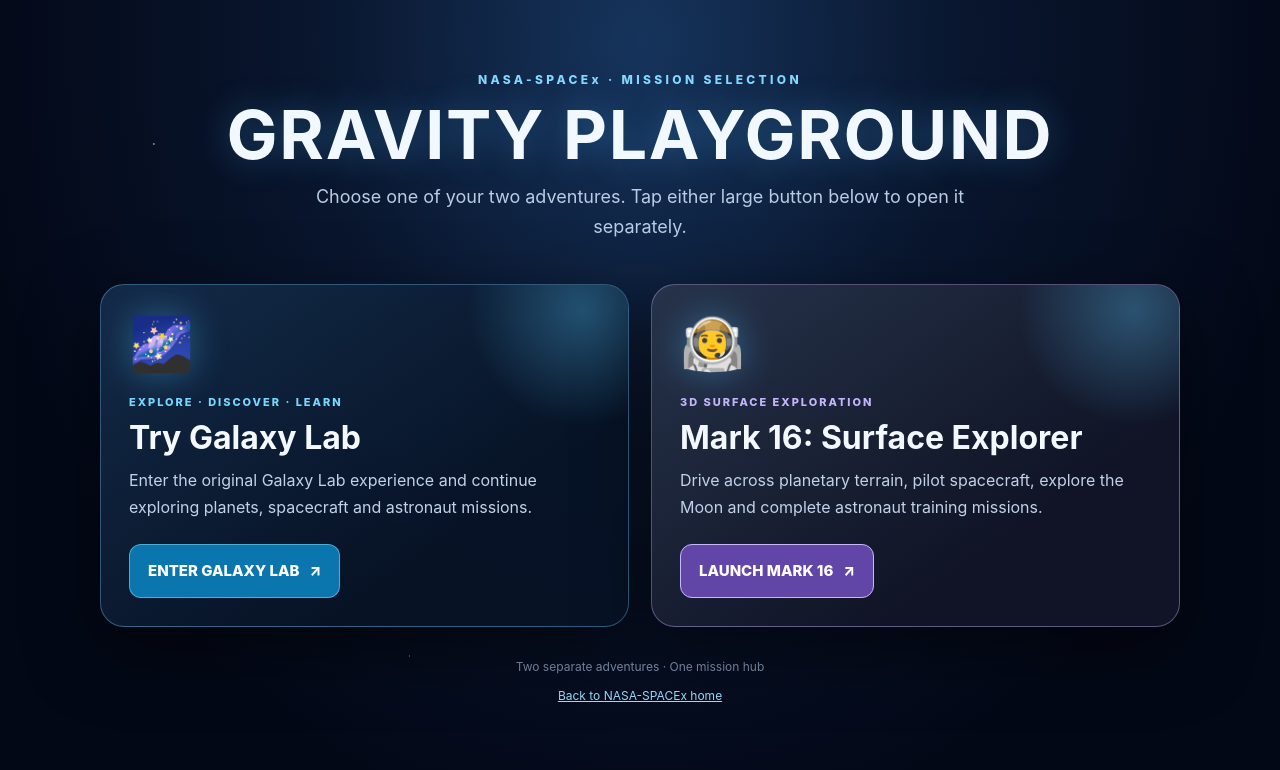
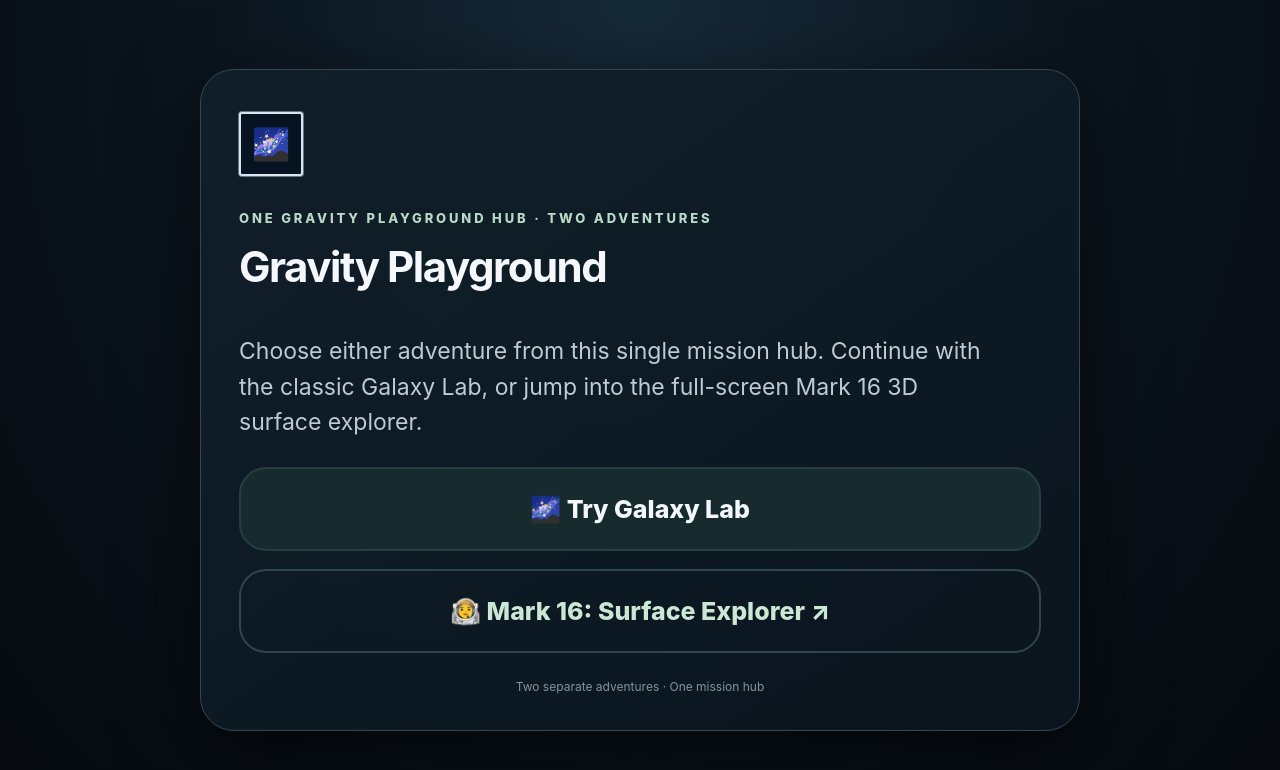
Before and after one commit to hrashal-gondedahalli/NASA-SPACEx, a website: page gravity-playground/index.html in a window 1280 px wide. Drawn offline with Linux system fonts and the light colour scheme.

Commit message:
Match Gravity Playground hub to Space Voyage reference

```diff
--- a/gravity-playground/index.html
+++ b/gravity-playground/index.html
@@ -1,34 +1,41 @@
 <!doctype html>
-<html lang="en"><head><meta charset="utf-8"><meta name="viewport" content="width=device-width,initial-scale=1"><meta name="theme-color" content="#050b18"><title>Gravity Playground · Mission Hub</title>
+<html lang="en">
+<head>
+<meta charset="utf-8">
+<meta name="viewport" content="width=device-width,initial-scale=1">
+<meta name="theme-color" content="#0b1720">
+<title>Gravity Playground · Mission Hub</title>
 <style>
-*{box-sizing:border-box}html,body{margin:0;min-height:100%;font-family:Inter,system-ui,-apple-system,Segoe UI,sans-serif;color:#f4f8ff;background:#030817}
-body{min-height:100vh;overflow-x:hidden;background:radial-gradient(ellipse at 50% 5%,#16345c 0,#09162e 36%,#030817 75%)}
-.stars{position:fixed;inset:0;pointer-events:none;background-image:radial-gradient(2px 2px at 12% 18%,#fff9 45%,transparent 60%),radial-gradient(1px 1px at 75% 25%,#dff6ffb8 45%,transparent 60%),radial-gradient(2px 2px at 88% 72%,#fff8 45%,transparent 60%),radial-gradient(1px 1px at 32% 82%,#dff6ffb8 45%,transparent 60%),radial-gradient(1px 1px at 54% 48%,#fff9 45%,transparent 60%);opacity:.8}
-main{position:relative;width:min(1080px,92vw);margin:auto;padding:clamp(42px,9vh,90px) 0 50px}
-.eyebrow{text-align:center;color:#83d9ff;font-size:12px;letter-spacing:.28em;font-weight:800}
-h1{text-align:center;font-size:clamp(36px,7vw,68px);line-height:1.05;margin:12px 0;color:#f2f8ff;letter-spacing:.025em;text-shadow:0 0 35px #51b9ff55}
-.sub{text-align:center;color:#b9cce5;font-size:clamp(14px,2vw,18px);margin:0 auto 42px;max-width:650px}
-.grid{display:grid;grid-template-columns:repeat(2,minmax(0,1fr));gap:22px;width:100%}
-.card{position:relative;cursor:pointer;display:flex;flex-direction:column;min-height:320px;padding:28px;border:1px solid #6cb9e66b;border-radius:24px;text-decoration:none;color:inherit;overflow:hidden;background:linear-gradient(145deg,#142d4beF,#071326f2 70%);box-shadow:0 22px 70px #0008;transition:transform .2s,border-color .2s,box-shadow .2s}
-.card:hover,.card:focus-visible{transform:translateY(-5px);border-color:#9ce7ff;box-shadow:0 26px 80px #007ecb35;outline:none}
-.card:before{content:"";position:absolute;width:240px;height:240px;border-radius:50%;right:-75px;top:-95px;background:radial-gradient(circle,#59c8ff50,transparent 68%)}
-.icon{font-size:52px;line-height:1.2;margin-bottom:20px;filter:drop-shadow(0 0 18px #50bfff66)}
-.tag{color:#77d9ff;font-size:11px;letter-spacing:.18em;font-weight:800;text-transform:uppercase}
-h2{font-size:clamp(23px,3vw,32px);margin:9px 0 10px}
-p{color:#c1d2e8;line-height:1.65;margin:0 0 24px}
-.open{margin-top:auto;min-height:54px;justify-content:center;font-size:15px;display:inline-flex;align-items:center;gap:10px;width:max-content;border:1px solid #70c9f0a6;background:#0b75ae;color:#fff;border-radius:12px;padding:13px 18px;font-weight:800}
-.card:nth-child(2){background:linear-gradient(145deg,#26334a,#101426 70%);border-color:#b9a4e26b}
-.card:nth-child(2) .tag{color:#c4b5fd}.card:nth-child(2) .open{background:#6246a7;border-color:#c7b7ff}
-footer{text-align:center;color:#8296b3;font-size:12px;margin-top:32px}
-@media(max-width:700px){main{padding-top:42px}.grid{grid-template-columns:1fr}.card{min-height:260px;padding:23px}.sub{margin-bottom:28px}}
-</style></head><body><div class="stars"></div><main>
-<div class="eyebrow">NASA-SPACEx · MISSION SELECTION</div><h1>GRAVITY PLAYGROUND</h1>
-<p class="sub">Choose one of your two adventures. Tap either large button below to open it separately.</p>
-<section class="grid" aria-label="Choose an experience">
-<a class="card" href="https://hrashal-gondedahalli.github.io/NASA-SPACEx/gravity-playground/galaxy-lab/" aria-label="Open Galaxy Lab">
-<div class="icon">🌌</div><div class="tag">Explore · Discover · Learn</div><h2>Try Galaxy Lab</h2>
-<p>Enter the original Galaxy Lab experience and continue exploring planets, spacecraft and astronaut missions.</p><span class="open">ENTER GALAXY LAB <span aria-hidden="true">↗</span></span></a>
-<a class="card" href="https://hrashal-gondedahalli.github.io/NASA-SPACEx/mark-16/" aria-label="Open Mark 16 Surface Explorer">
-<div class="icon">🧑‍🚀</div><div class="tag">3D surface exploration</div><h2>Mark 16: Surface Explorer</h2>
-<p>Drive across planetary terrain, pilot spacecraft, explore the Moon and complete astronaut training missions.</p><span class="open">LAUNCH MARK 16 <span aria-hidden="true">↗</span></span></a>
-</section><footer>Two separate adventures · One mission hub<br><a style="display:inline-block;margin-top:14px;color:#9edfff" href="https://hrashal-gondedahalli.github.io/NASA-SPACEx/">Back to NASA-SPACEx home</a></footer></main></body></html>
+*{box-sizing:border-box}
+html,body{margin:0;min-height:100%;font-family:Inter,system-ui,-apple-system,Segoe UI,sans-serif;color:#f3f7fb;background:#05090e}
+body{min-height:100vh;display:grid;place-items:center;padding:24px;background:radial-gradient(ellipse at 50% 0%,#172a38 0,#0b151e 48%,#05090e 100%)}
+main{width:min(880px,100%);padding:42px 38px 36px;border:1px solid #344652;border-radius:34px;background:linear-gradient(145deg,rgba(17,31,41,.98),rgba(10,21,30,.98));box-shadow:0 24px 80px #0009}
+.logo{width:64px;height:64px;display:grid;place-items:center;border:2px solid #d7e5ee;border-radius:3px;background:#081321;font-size:31px;box-shadow:0 0 0 1px #607887}
+.eyebrow{margin:34px 0 18px;color:#b8d9c7;font-size:13px;letter-spacing:.22em;font-weight:800}
+h1{margin:0 0 44px;font-size:clamp(32px,5vw,42px);line-height:1.1;letter-spacing:-.035em;color:#f4f7fb}
+.intro{max-width:760px;margin:0 0 26px;color:#bdcbd5;font-size:clamp(16px,2.4vw,23px);line-height:1.55}
+.actions{display:grid;gap:18px}
+.action{min-height:84px;display:flex;align-items:center;justify-content:center;text-align:center;padding:18px 22px;border:2px solid #31454e;border-radius:27px;color:#f3f7fb;text-decoration:none;font-size:clamp(18px,2.7vw,25px);font-weight:800;transition:transform .18s,border-color .18s,background .18s}
+.action.primary{background:#172b2e;border-color:#263e40}
+.action.secondary{background:transparent;color:#cce7d3}
+.action:hover,.action:focus-visible{transform:translateY(-2px);border-color:#9bc9ba;outline:none}
+.action.primary:hover{background:#1d3838}
+.action.secondary:hover{background:#14252a}
+footer{margin-top:26px;text-align:center;color:#8295a2;font-size:12px}
+@media(max-width:560px){body{padding:14px}main{padding:28px 22px 24px;border-radius:26px}.logo{width:54px;height:54px}.eyebrow{margin-top:27px;font-size:11px;letter-spacing:.16em}h1{margin-bottom:28px}.action{min-height:72px;border-radius:22px}}
+</style>
+</head>
+<body>
+<main>
+<div class="logo" aria-hidden="true">🌌</div>
+<div class="eyebrow">ONE GRAVITY PLAYGROUND HUB · TWO ADVENTURES</div>
+<h1>Gravity Playground</h1>
+<p class="intro">Choose either adventure from this single mission hub. Continue with the classic Galaxy Lab, or jump into the full-screen Mark 16 3D surface explorer.</p>
+<nav class="actions" aria-label="Choose an adventure">
+<a class="action primary" href="https://hrashal-gondedahalli.github.io/NASA-SPACEx/gravity-playground/galaxy-lab/">🌌 Try Galaxy Lab</a>
+<a class="action secondary" href="https://hrashal-gondedahalli.github.io/NASA-SPACEx/mark-16/">👨‍🚀 Mark 16: Surface Explorer ↗</a>
+</nav>
+<footer>Two separate adventures · One mission hub</footer>
+</main>
+</body>
+</html>
```
